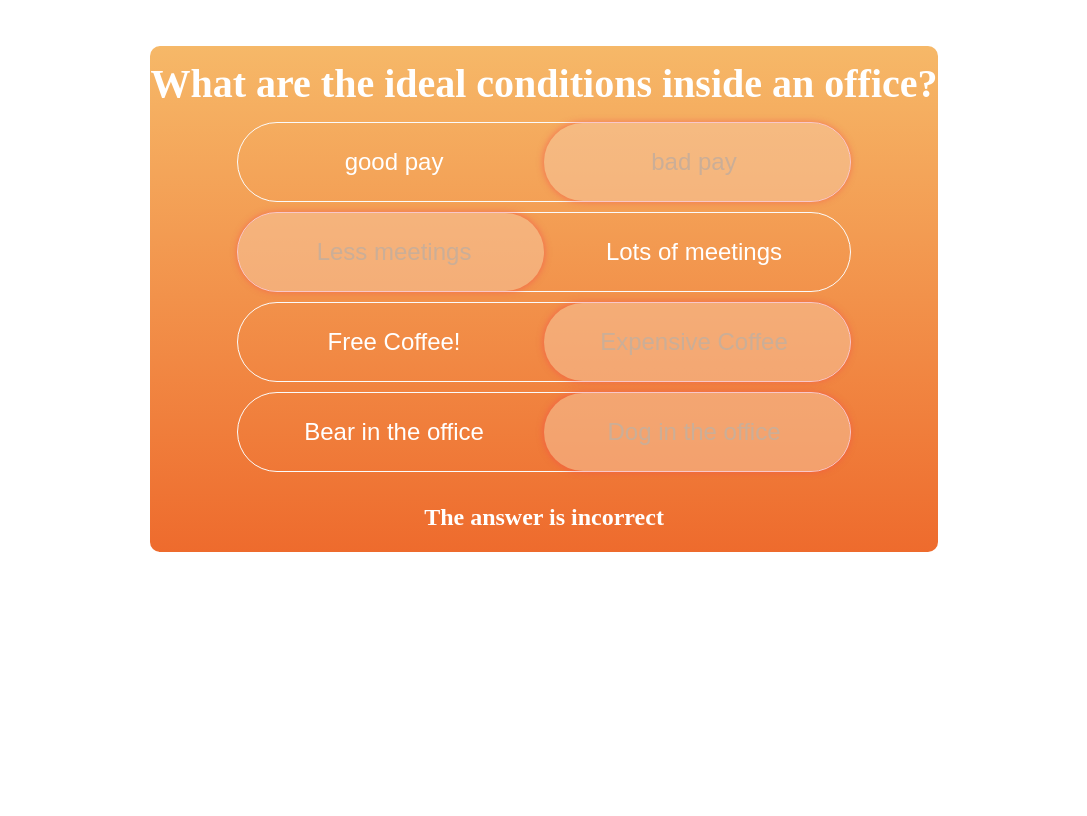
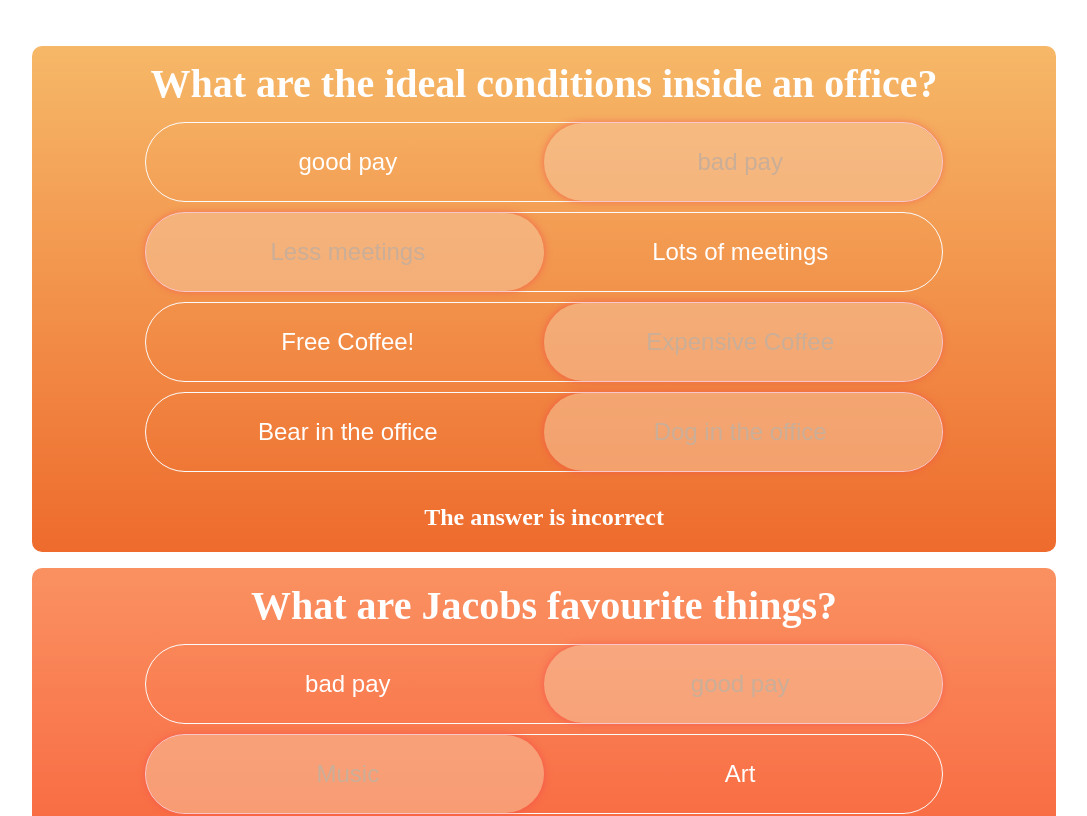
Before and after one commit to JacobCutts13/seneca-toggles, a React (Create React App) app: page / in a window 1280 px wide. Shown: the top 816 px of the page, without its empty margins (96-1183 px from the left). Built offline with nearby package versions, Linux system fonts and the light colour scheme.

Commit message:
map each tile questions to a tile selectedIndex to class helper adds the suffix to the slider class handles 3 options handles arbitrary number of questions

```diff
--- a/src/App.tsx
+++ b/src/App.tsx
@@ -2,19 +2,21 @@ import { useEffect, useReducer } from "react";
 import "./App.css";
 import TogglesTile from "./components/TogglesTile";
 import officeConditions from "./data/officeConditions.json";
-import { Action, Questions } from "./interfaces";
+import myQuestions from "./data/myQuestions.json";
+import { Action, Tile } from "./interfaces";
 import setQuestions from "./utils/setQuestions";
 
 function App() {
-  const reducer = (state: Questions[], action: Action) => {
+  const reducer = (state: Tile[], action: Action) => {
     switch (action.type) {
-      case "setQuestionsTile":
+      case "setTile":
         //dont add question tile if its already there!
-        if (state.some((questions) => questions.id === action.questions.id))
-          return state;
-        return [...state, action.questions];
+        if (state.some((tile) => tile.id === action.tile.id)) return state;
+        return [...state, action.tile];
+
       case "setSelector": {
-        const tileQuestions = state[action.tileId];
+        const tileQuestions = state.find((tile) => tile.id === action.tileId);
+        if (!tileQuestions) return state;
         if (tileQuestions.nIncorrect === 0) return state;
         let nIncorrect = tileQuestions.nIncorrect;
         const newQuestions = tileQuestions.questions.map((question) => {
@@ -32,8 +34,8 @@ function App() {
           nIncorrect: nIncorrect,
           questions: newQuestions,
         };
-        const newState = state.map((questions, i) =>
-          i === action.tileId ? newTileQuestions : questions
+        const newState = state.map((questions) =>
+          questions.id === action.tileId ? newTileQuestions : questions
         );
         return newState;
       }
@@ -46,14 +48,15 @@ function App() {
 
   useEffect(() => {
     setQuestions(dispatch, officeConditions);
+    setQuestions(dispatch, myQuestions);
   }, []);
 
   return (
     <div className="App">
       {state.length > 0 &&
-        state.map((question, i) => (
-          <div key={i}>
-            <TogglesTile questions={question} dispatch={dispatch} />
+        state.map((tile) => (
+          <div key={tile.id} className="tile-container">
+            <TogglesTile tile={tile} dispatch={dispatch} />
           </div>
         ))}
     </div>
--- a/src/components/ToggleQuestion.tsx
+++ b/src/components/ToggleQuestion.tsx
@@ -1,5 +1,6 @@
 import { Dispatch } from "react";
 import { Action, Question } from "../interfaces";
+import sliderIndexToClass from "../utils/sliderIndexToClass";
 
 interface Props {
   question: Question;
@@ -31,9 +32,10 @@ export default function ToggleQuestion(props: Props): JSX.Element {
           </div>
         ))}
         <div
-          className={`answer-slider ${
-            props.question.selectorIndex === 0 ? "" : "right"
-          }`}
+          className={`answer-slider ${sliderIndexToClass(
+            props.question.selectorIndex,
+            props.question.options.length
+          )}`}
         ></div>
       </button>
     </>
--- a/src/components/TogglesTile.tsx
+++ b/src/components/TogglesTile.tsx
@@ -1,28 +1,31 @@
 import { Dispatch } from "react";
-import { Action, Questions } from "../interfaces";
+import { Action, Tile } from "../interfaces";
 import numberToWord from "../utils/numberToWord";
 import ToggleQuestion from "./ToggleQuestion";
 
 interface Props {
-  questions: Questions;
+  tile: Tile;
   dispatch: Dispatch<Action>;
 }
 
 export default function TogglesTile(props: Props): JSX.Element {
   const markText =
-    props.questions.nIncorrect === 0
+    props.tile.nIncorrect === 0
       ? "This answer is Correct!"
       : "The answer is incorrect";
   return (
-    <div id="toggles" className={numberToWord(props.questions.nIncorrect)}>
-      <h1 className="questions-title">{props.questions.title}</h1>
+    <div
+      id={`toggle-${props.tile.id.toString()}`}
+      className={`tile ${numberToWord(props.tile.nIncorrect)}`}
+    >
+      <h1 className="questions-title">{props.tile.title}</h1>
       <div className="questions-container">
-        {props.questions.questions.map((question, i) => (
+        {props.tile.questions.map((question, i) => (
           <div className="single-question-container" key={i}>
             <ToggleQuestion
               question={question}
               dispatch={props.dispatch}
-              tileId={props.questions.id}
+              tileId={props.tile.id}
             />
           </div>
         ))}
--- a/src/data/emptyQuestions.ts
+++ b/src/data/emptyQuestions.ts
@@ -1,6 +1,6 @@
-import { Questions } from "../interfaces";
+import { Tile } from "../interfaces";
 
-export const EmptyQuestion: Questions = {
+export const EmptyQuestion: Tile = {
   id: 0,
   title: "",
   nIncorrect: 0,
--- /dev/null
+++ b/src/data/myQuestions.json
@@ -0,0 +1,75 @@
+{
+  "id": 27,
+  "title": "What are Jacobs favourite things?",
+  "questions": [
+    {
+      "id": 0,
+      "options": [
+        {
+          "text": "good pay",
+          "id": 0
+        },
+        {
+          "text": "bad pay",
+          "id": 1
+        }
+      ]
+    },
+    {
+      "id": 1,
+      "options": [
+        {
+          "text": "Music",
+          "id": 0
+        },
+        {
+          "text": "Art",
+          "id": 1
+        }
+      ]
+    },
+    {
+      "id": 2,
+      "options": [
+        {
+          "text": "Costa",
+          "id": 0
+        },
+        {
+          "text": "Starbucks",
+          "id": 1
+        }
+      ]
+    },
+    {
+      "id": 3,
+      "options": [
+        {
+          "text": "yes",
+          "id": 0
+        },
+        {
+          "text": "no",
+          "id": 1
+        }
+      ]
+    },
+    {
+      "id": 4,
+      "options": [
+        {
+          "text": "Interstellar",
+          "id": 0
+        },
+        {
+          "text": "Arrival",
+          "id": 1
+        },
+        {
+          "text": "WALL-E",
+          "id": 2
+        }
+      ]
+    }
+  ]
+}
--- a/src/index.css
+++ b/src/index.css
@@ -46,8 +46,16 @@ body {
   justify-content: center;
 }
 
+.tile-container {
+  width: 100%;
+  display: flex;
+  flex-direction: column;
+  align-items: center;
+  justify-content: center;
+}
+
 /* container.n indicates n questions incorrect */
-#toggles {
+.tile {
   text-align: center;
   display: flex;
   flex-direction: column;
@@ -59,24 +67,24 @@ body {
   max-width: 1024px;
 }
 
-#toggles.zero {
+.tile.zero {
   background: linear-gradient(180deg, #76e0c2 0%, #59cada 100%);
 }
 
-#toggles.one {
+.tile.one {
   background: linear-gradient(180deg, #f1b496 0%, #ea806a 100%);
 }
 
-#toggles.two {
+.tile.two {
   background: linear-gradient(180deg, #f6b868 0%, #ee6b2d 100%);
 }
 
-#toggles .questions-container {
+.tile .questions-container {
   display: flex;
   flex-direction: column;
 }
 
-#toggles .single-question-container {
+.tile .single-question-container {
   display: flex;
   width: 100%;
   justify-content: center;
@@ -85,7 +93,7 @@ body {
   margin-bottom: 10px;
 }
 
-#toggles .question-button {
+.tile .question-button {
   cursor: pointer;
   justify-content: stretch;
   min-height: inherit;
@@ -99,7 +107,7 @@ body {
   align-items: center;
 }
 
-#toggles .answer-slider {
+.tile .answer-slider {
   transition-property: all;
   transition-duration: 0.3s;
   transition-timing-function: ease;
@@ -117,21 +125,35 @@ body {
   bottom: 0;
 }
 
-#toggles .answer-slider.right {
+.tile .answer-slider.three {
+  width: 33%;
+}
+
+.tile .answer-slider.right {
   margin-left: 50%;
 }
 
-#toggles .answer {
+.tile .answer-slider.three-middle {
+  margin-left: 33%;
+  width: 33%;
+}
+
+.tile .answer-slider.three-far-right {
+  margin-left: 67%;
+  width: 33%;
+}
+
+.tile .answer {
   flex: 1;
   padding: 0px 10px;
   box-sizing: border-box;
   text-align: center;
 }
 
-#toggles .answer.active {
+.tile .answer.active {
   color: #9f938b;
 }
 
-#toggles .answer.inactive {
+.tile .answer.inactive {
   color: #fff;
 }
--- a/src/interfaces.ts
+++ b/src/interfaces.ts
@@ -19,11 +19,11 @@ export interface Question extends QuestionJson {
   selectorIndex: number;
 }
 
-export interface Questions extends Omit<QuestionsJson, "questions"> {
+export interface Tile extends Omit<QuestionsJson, "questions"> {
   questions: Question[];
   nIncorrect: number;
 }
 
 export type Action =
-  | { type: "setQuestionsTile"; questions: Questions }
+  | { type: "setTile"; tile: Tile }
   | { type: "setSelector"; questionId: number; tileId: number };
--- a/src/utils/setQuestions.ts
+++ b/src/utils/setQuestions.ts
@@ -18,11 +18,11 @@ export default function setQuestions(
       return { ...question, options: shuffledOptions, selectorIndex };
     }
   );
-  const questions = {
+  const tile = {
     ...questionsJson,
     questions: shuffledQuestions,
     nIncorrect: nIncorrect,
   };
-  dispatch({ type: "setQuestionsTile", questions });
+  dispatch({ type: "setTile", tile });
   return;
 }
--- a/src/utils/shuffleOptions.ts
+++ b/src/utils/shuffleOptions.ts
@@ -1,5 +1,6 @@
 import { OptionJson } from "../interfaces";
 
+//Fisher–Yates shuffle
 export default function shuffleOptions(options: OptionJson[]): OptionJson[] {
   const shuffledOptions = options
     .map((option) => ({ option, sortVal: Math.random() }))
--- /dev/null
+++ b/src/utils/sliderIndexToClass.ts
@@ -0,0 +1,12 @@
+export default function sliderIndexToClass(
+  index: number,
+  nOptions: number
+): string {
+  if (nOptions === 2) {
+    if (index === 0) return "";
+    return "right";
+  }
+  if (index === 0) return "three";
+  if (index === 1) return "three-middle";
+  return "three-far-right";
+}
```
